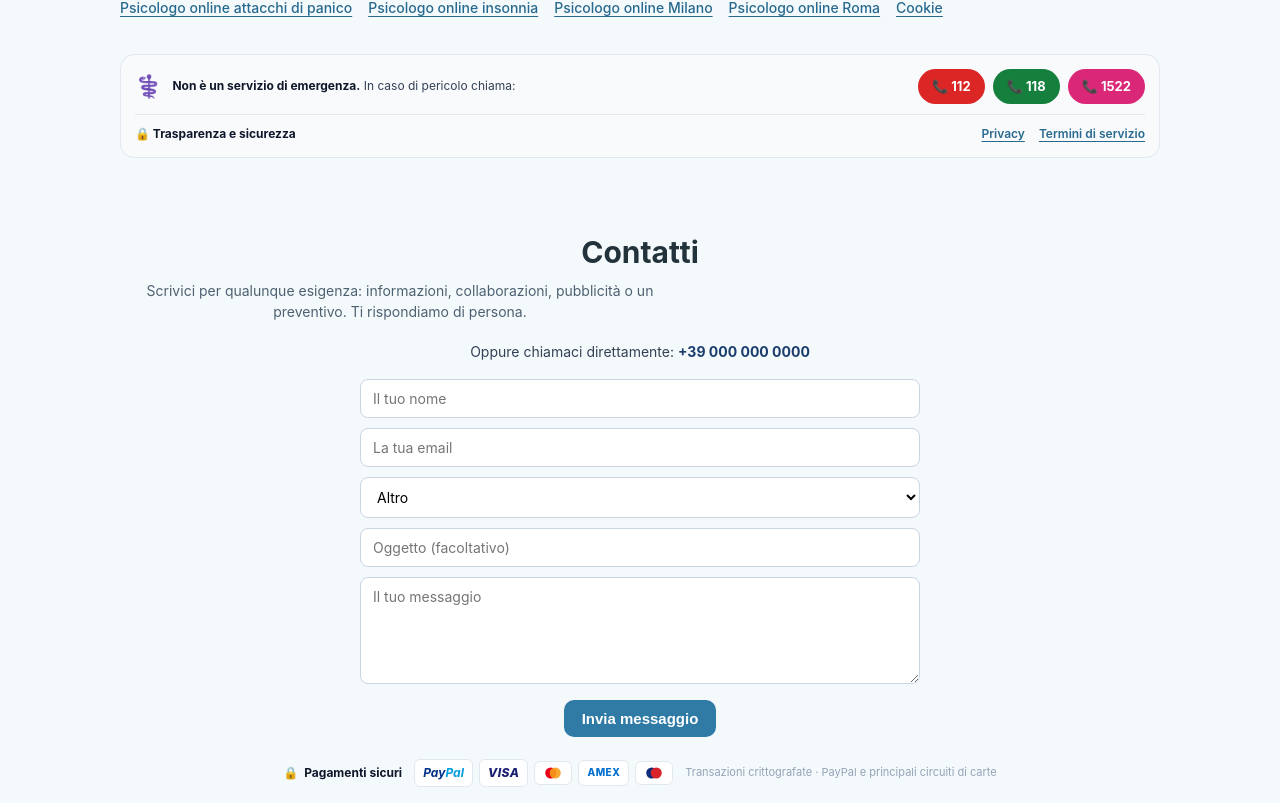
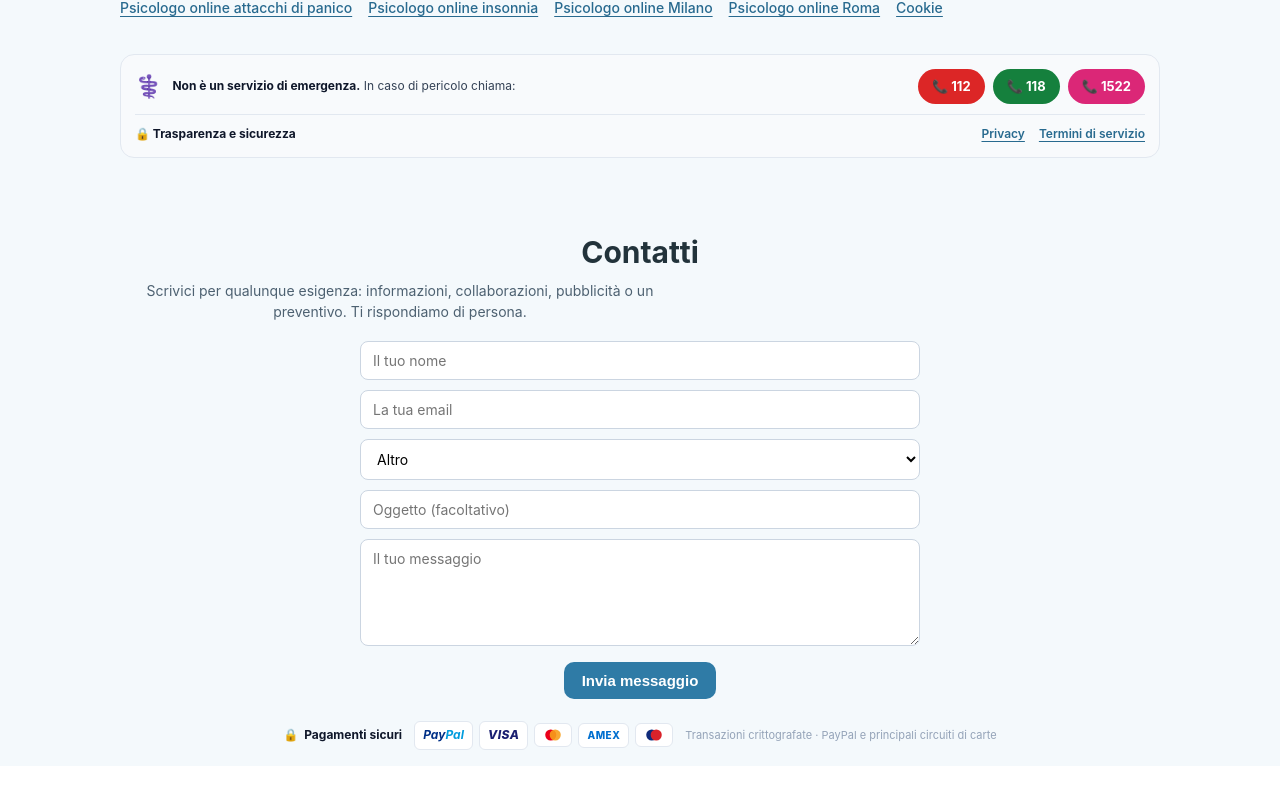
Before and after one commit to antonio-durso/adattoxte, a React (Vite) app in the folder frontend/: page / in a window 1280 px wide. Shown: the part 7073-7876 px from the top of the page. After the commit the page ends 7839 px from the top, so only its background shows below. Built offline with nearby package versions, Linux system fonts and the light colour scheme; no server answers.

Commit message:
contatti: solo form informazioni (rimossa riga telefoni)

```diff
--- a/frontend/src/components/Footer.jsx
+++ b/frontend/src/components/Footer.jsx
@@ -2,10 +2,6 @@ import { Link } from 'react-router-dom';
 import { useI18n } from '../i18n';
 import Logo from './Logo';
 import ContactForm from './ContactForm';
-
-// ⚠️ INSERIRE I NUMERI DI TELEFONO VERI DELLA PIATTAFORMA
-// (es. '+39 333 1234567'). I placeholder vanno sostituiti prima del lancio.
-const CONTACT_PHONES = ['+39 000 000 0000'];
 
 export default function Footer() {
   const { t } = useI18n();
@@ -63,16 +59,6 @@ export default function Footer() {
         <p className="section-sub" style={{ maxWidth: 560, textAlign: 'center', marginBottom: 18 }}>
           {t('contact.subtitle')}
         </p>
-        {CONTACT_PHONES.length > 0 && (
-          <p style={{ textAlign: 'center', marginBottom: 16, fontSize: 14, color: '#334155' }}>
-            {t('contact.phones')}{' '}
-            {CONTACT_PHONES.map((p, i) => (
-              <a key={p} href={`tel:${p.replace(/\s/g, '')}`} style={{ fontWeight: 700, color: '#1a3d6d', textDecoration: 'none' }}>
-                {i > 0 ? ' · ' : ''}{p}
-              </a>
-            ))}
-          </p>
-        )}
         <ContactForm />
       </section>
       {/* Metodi di pagamento accettati (fiducia, stile e-commerce) */}
```
